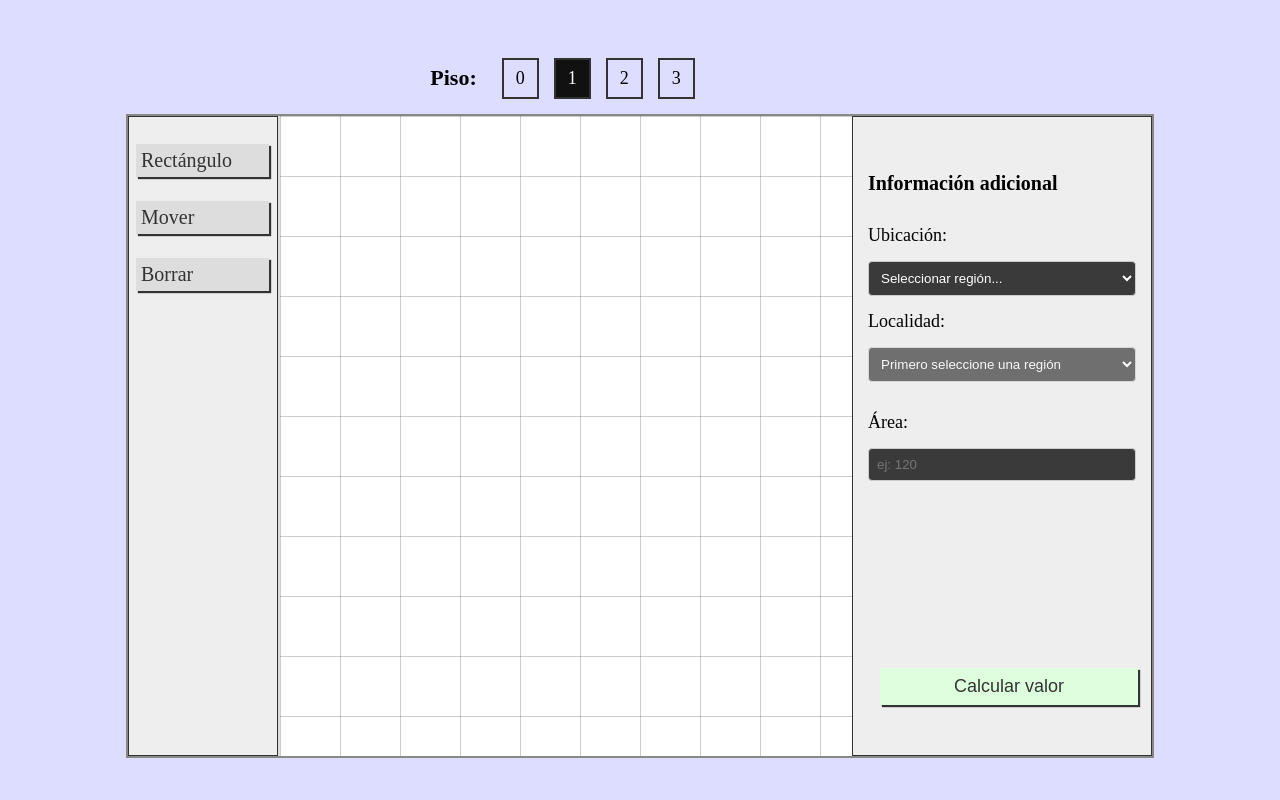
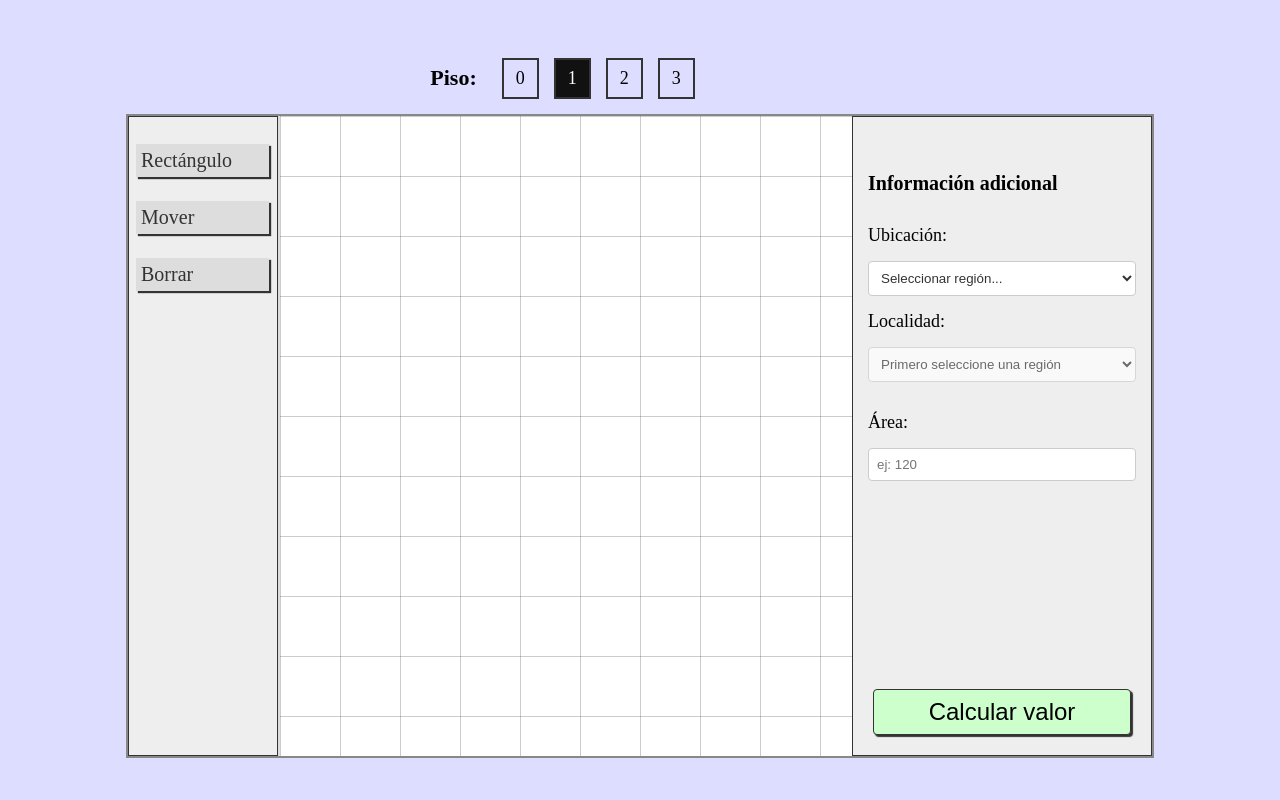
Before and after one commit to tachyon-lhc/oikos, a Flask app: page / in a window 1280 px wide. Run offline with Flask 3, Linux system fonts and the light colour scheme.

Commit message:
nuebos menus y boton cambiado de lugar

```diff
--- a/static/css/style.css
+++ b/static/css/style.css
@@ -7,25 +7,21 @@ body {
   align-items: center;
   background: #ddf;
 }
-
 .floors {
   display: flex;
   margin-left: -150px;
   gap: 10px;
 }
-
 .floors h3 {
   margin-right: 15px;
   font-size: 22px;
 }
-
 .floors input[type="checkbox"] {
   display: none;
   margin-right: 8px;
   accent-color: #111;
   vertical-align: middle;
 }
-
 .btn-floor {
   margin-top: 15px;
   margin-bottom: 15px;
@@ -35,62 +31,54 @@ body {
   border: 2px solid #333;
   user-select: none;
 }
-
 .btn-floor:hover {
   background-color: #ccc;
   cursor: pointer;
 }
-
 .floors input[type="checkbox"]:checked + label.btn-floor {
   background-color: #111;
   color: white;
 }
-
 .container {
   display: flex;
   flex-direction: row;
   justify-content: center;
-  height: 80vh; /* Altura fija del área de trabajo */
+  height: 80vh;
   width: 80vw;
   border: 2px solid #888;
 }
-
 .sidebar {
   display: flex;
   flex-direction: column;
-  padding-top: 20px; /* Separación superior */
+  padding-top: 20px;
   gap: 10px;
   background-color: #eee;
   box-sizing: border-box;
   border: 1px solid #333;
 }
-
 .sidebar-left {
   width: 150px;
 }
-
 .sidebar-right {
   width: 300px;
   overflow-y: auto;
   overflow-x: hidden;
+  display: flex;
+  flex-direction: column;
 }
-
 .sidebar-right h3 {
   margin-bottom: 10px;
 }
-
 .sidebar-right h3 {
   margin-bottom: 15px;
   font-size: 24px;
 }
-
 .sidebar-right label {
   display: block;
   margin-bottom: 12px;
   margin-top: 25px;
   font-size: 20px;
 }
-
 .sidebar-right input[type="number"],
 .sidebar-right select {
   width: 100%;
@@ -98,11 +86,10 @@ body {
   margin-top: 5px;
   border: 1px solid #555;
   border-radius: 4px;
-  background: #3a3a3a;
-  color: white;
+  background: #fff;
+  color: #333;
   box-sizing: border-box;
 }
-
 .sidebar-right input[type="checkbox"] {
   width: 18px !important;
   height: 18px !important;
@@ -115,19 +102,16 @@ body {
   flex: 1;
   background: #fff;
   border-left: 2px solid #ddd;
-  height: 100%; /* Iguala la altura al contenedor */
+  height: 100%;
   cursor: crosshair;
   user-select: none;
 }
-
 #btn-est-rect,
 #btn-est-clean,
 #btn-est-move {
   display: none;
 }
-
-.tool-btn,
-.tool-btn-exp {
+.tool-btn {
   padding: 5px;
   margin: 7px 8px 7px 7px;
   user-select: none;
@@ -137,25 +121,24 @@ body {
   box-shadow: 2px 2px 1px #333;
   font-size: 20px;
 }
-
 .tool-btn-exp {
-  font-size: 18px;
+  font-size: 24px;
   padding: 8px;
-  background-color: #dfd;
-  margin-bottom: 30px;
-  margin-top: auto; /* Empuja el botón hacia abajo */
+  background-color: #cfc;
+  cursor: pointer;
+  border: 1px solid #333;
+  box-shadow: 2px 2px 1px #333;
+  border-radius: 4px;
+  text-align: button;
 }
-
 button:hover {
   background-color: #bdb;
   cursor: pointer;
 }
-
 .tool-btn:hover {
   background-color: #bbb;
   cursor: pointer;
 }
-
 button:active {
   background-color: #7a7;
   color: white;
@@ -163,7 +146,6 @@ button:active {
   top: 2px;
   left: 2px;
 }
-
 .sidebar-left input[type="checkbox"]:checked + label.tool-btn {
   box-shadow: none;
   background-color: #222;
@@ -172,7 +154,6 @@ button:active {
   top: 2px;
   left: 2px;
 }
-
 .context-menu {
   position: fixed;
   background: white;
@@ -181,16 +162,13 @@ button:active {
   display: none;
   z-index: 1000;
 }
-
 .context-menu.visible {
   display: block;
 }
-
 .menu-item {
   padding: 10px 20px;
   cursor: pointer;
 }
-
 .menu-item:hover {
   background: #f0f0f0;
 }
@@ -198,19 +176,16 @@ button:active {
   padding: 15px;
   width: 90%;
 }
-
 .form-section h3 {
   margin-bottom: 15px;
   font-size: 20px;
 }
-
 .form-section label {
   display: block;
   margin-top: 30px;
   margin-bottom: 10px;
   font-size: 18px;
 }
-
 .form-section input[type="number"],
 .form-section select {
   width: 100%;
```
